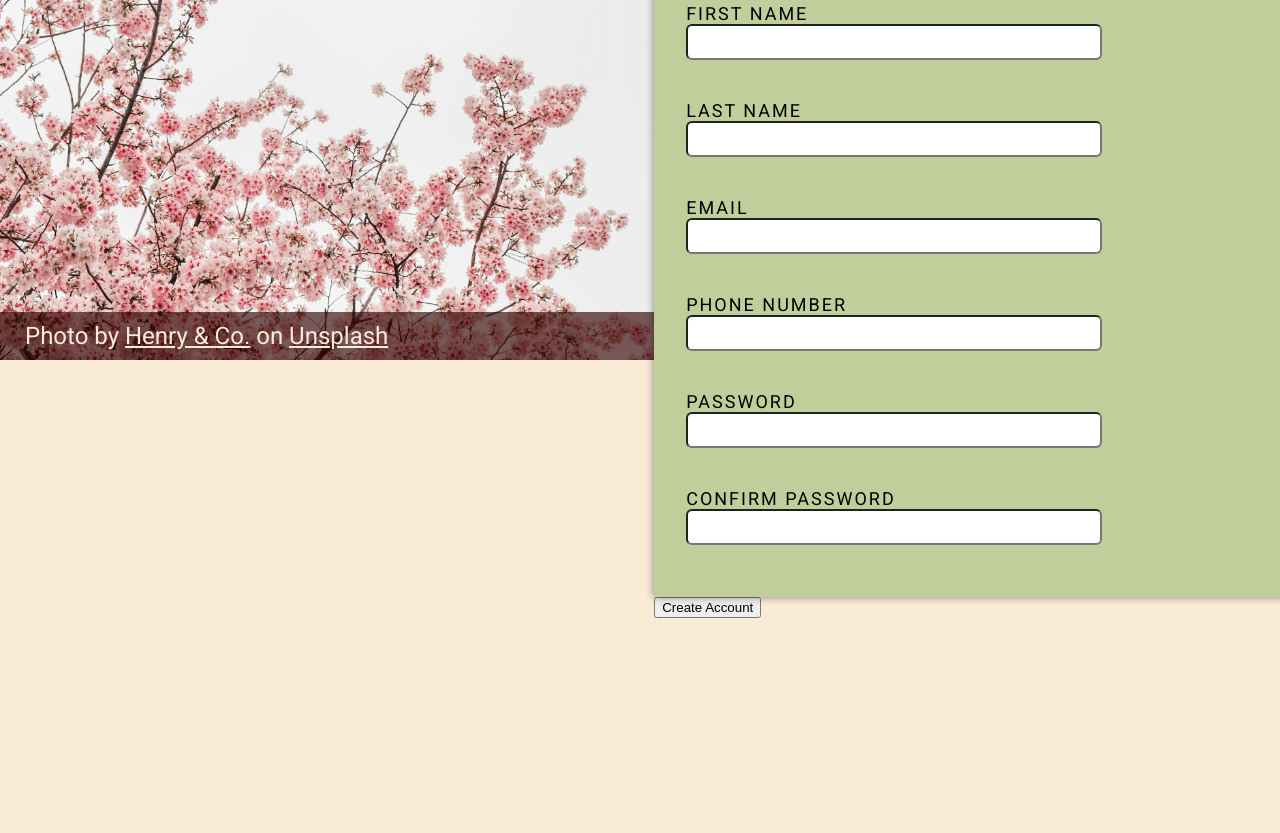
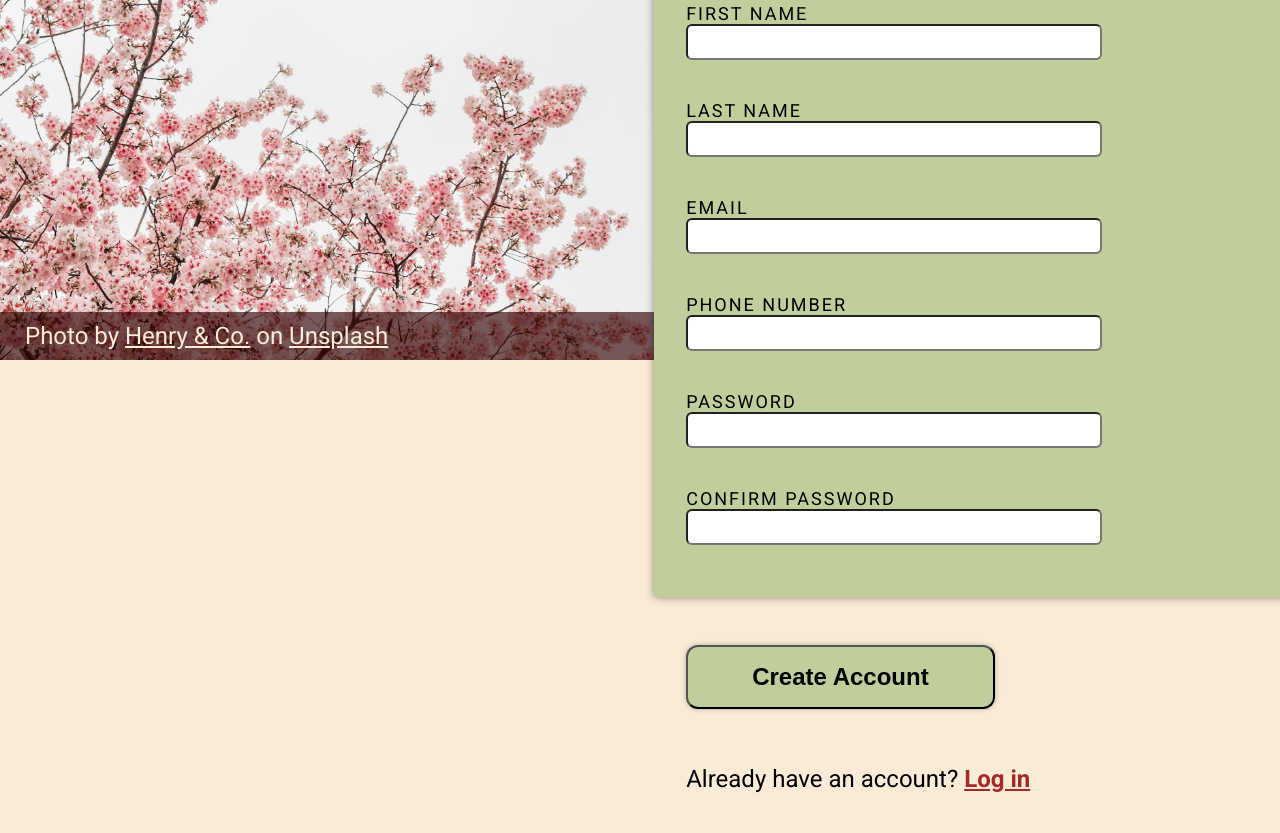
Before and after one commit to hart-venus/sign_up_form, a plain HTML site: page index.html in a window 1280 px wide. Shown: the part 440-1273 px from the top of the page. Before the commit the page ends 1058 px from the top, so only its background shows below. Drawn offline with Linux system fonts and the light colour scheme.

Commit message:
button and final touches

```diff
--- a/index.html
+++ b/index.html
@@ -72,6 +72,8 @@
     </div>
     <div id="already">
       <button type="submit" form="myform">Create Account</button>
+
+      <h5>Already have an account? <a  class="login" href="https://www.youtube.com/watch?v=dQw4w9WgXcQ">Log in</a></h5>
     </div>
   </div>
 </body>
--- a/style.css
+++ b/style.css
@@ -2,10 +2,23 @@
 :root {
   --my-color: antiquewhite;
   --dark-color: rgba(48, 0, 0, 0.637);
+  --green: rgb(192, 206, 155);
 }
 html, body {
   margin: 0;
   padding: 0;
+}
+button {
+  padding: 16px 64px;
+  border-radius: 12px;
+  font-size: 24px;
+  margin: 16px;
+  margin-top: 48px;
+  margin-left: 32px;
+  filter: drop-shadow(0 0 0.15rem rgba(0, 0, 0, 0.274));
+  font-weight: 800;
+  color: var(black);
+  background-color: var(--green);
 }
 a {
   color: var(--my-color);
@@ -13,6 +26,16 @@ a {
 body {
   background-color: var(--my-color);
   display: flex;
+}
+h5 {
+  font-family: 'Roboto', sans-serif;
+  font-weight: 400;
+  font-size: 24px;
+  margin-left: 32px;
+}
+#already a{
+  color: brown;
+  font-weight: bold;
 }
 p {
   font-family: 'Roboto', sans-serif;
@@ -77,6 +100,7 @@ form {
   flex-wrap: wrap;
 }
 .inputbox {
+  border: 0px;
   margin-right: 80px;
   margin-bottom: 20px;
   margin-top: 20px;
@@ -97,7 +121,7 @@ label {
 }
 
 #form-input {
-  background-color: rgb(192, 206, 155);
+  background-color: var(--green);
   padding: 32px;
   filter: drop-shadow(0 0 0.25rem rgba(0, 0, 0, 0.459));
 }
```
